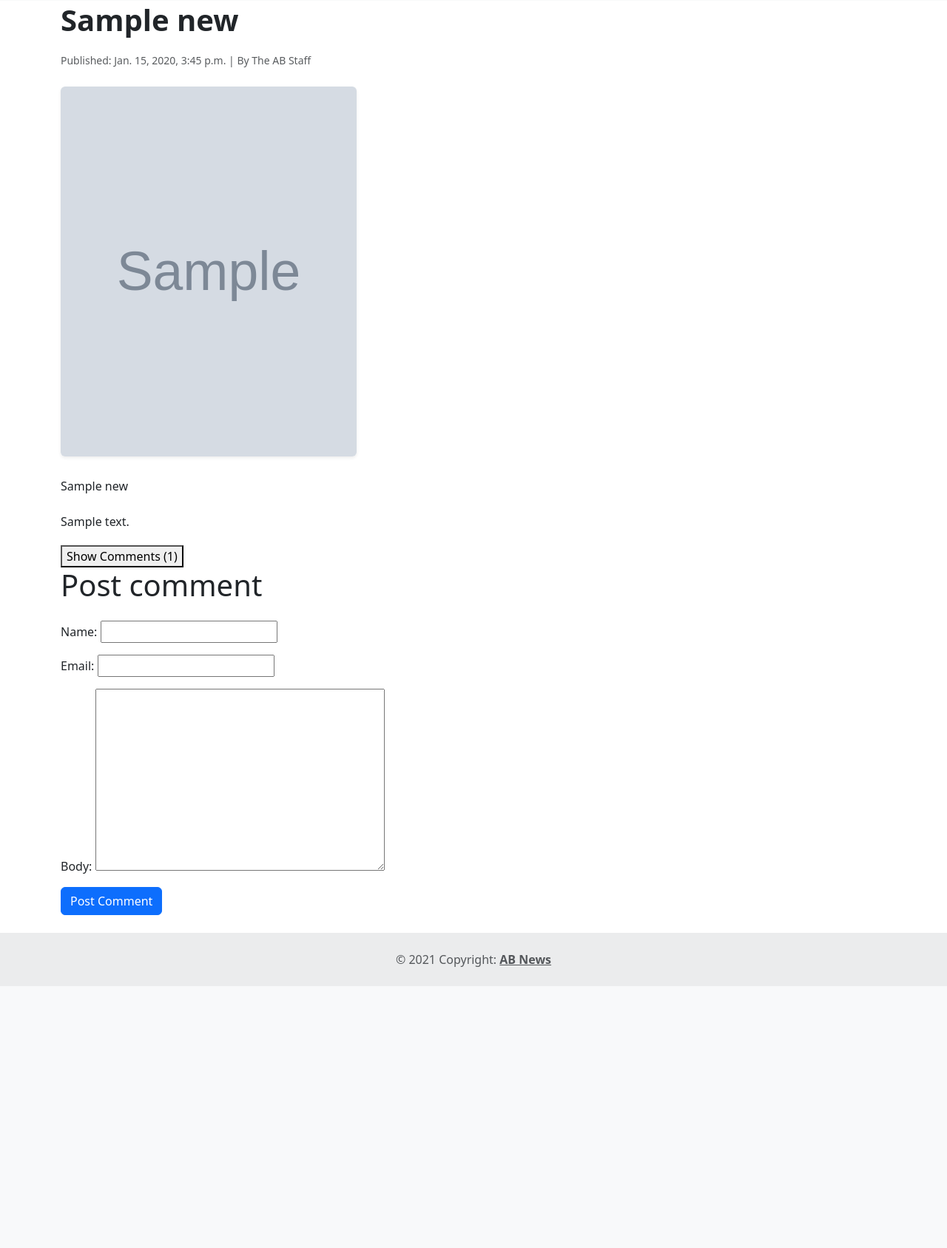
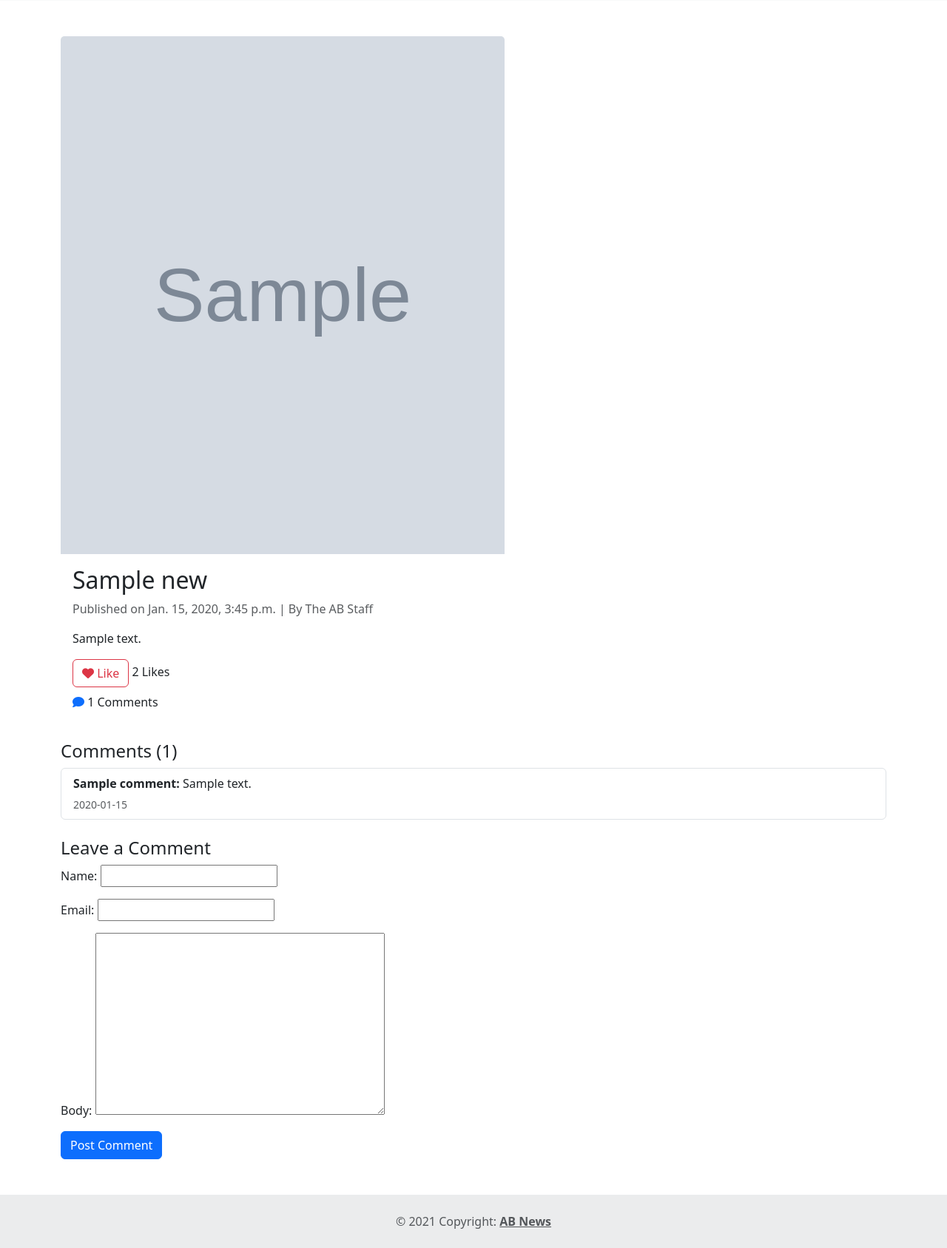
Before and after one commit to Amrit321/ab, a Django app: page /detailnews/1/ in a window 1280 px wide. Shown: the part 55-1742 px from the top of the page at 74% size. Before the commit the page ends 1388 px from the top, so only its background shows below. Run offline with Django 5.2, Linux system fonts and the light colour scheme; tables that the repository leaves empty hold one stand-in row (values such as "Sample post"); grey boxes marked "Sample" are stand-in pictures.

Commit message:
UI Update

```diff
--- a/home/templates/base.html
+++ b/home/templates/base.html
@@ -6,6 +6,8 @@
     <meta charset="utf-8">
     <meta name="viewport" content="width=device-width, initial-scale=1">
     <title>AB News</title>
+    <!-- Font Awesome CDN -->
+    <link rel="stylesheet" href="https://cdnjs.cloudflare.com/ajax/libs/font-awesome/6.5.0/css/all.min.css"/>
     <link href="https://cdn.jsdelivr.net/npm/bootstrap@5.3.8/dist/css/bootstrap.min.css" rel="stylesheet" integrity="sha384-sRIl4kxILFvY47J16cr9ZwB07vP4J8+LH7qKQnuqkuIAvNWLzeN8tE5YBujZqJLB" crossorigin="anonymous">
   </head>
   <body>
--- a/home/templates/detail_news.html
+++ b/home/templates/detail_news.html
@@ -3,10 +3,80 @@
 {% load static %}
 {% block content %}
 
+ <!-- News Detail Container -->
+<div class="container my-5">
+      <div class="row">
+        <div class="col-lg-12 mx-auto">
+          <!-- Post Details -->
+          <div class="card border-0" >
+            <img src="{% if news.image %}{{ news.image.url }}{% else %}{% static 'images/parrot.avif' %}{% endif %}"class="card-img-top" class="img-fluid rounded mb-4 shadow-sm col-md-4 mb-4" style="height: 700px; width: 600px;" />
+            <div class="card-body">
+              <h2 class="card-title">
+                {{ news.title }}
+              </h2>
+              <p class="text-muted">Published on {{ news.date }} | By The AB Staff</p>
+              <p class="card-text">
+                {{ news.description }}
+              </p>
+
+              <!-- Like Button (Without AJAX) -->
+              <form method="POST" action="">
+                <button type="submit" class="btn btn-outline-danger">
+                  <i class="fa fa-heart"></i> Like
+                </button>
+                <span>2</span> Likes
+              </form>
+
+              <!-- Comment Count -->
+              <div class="mt-2">
+                <i class="fa fa-comment text-primary"></i>
+                <span>{{ total_comment }}</span> Comments
+              </div>
+            </div>
+          </div>
+
+          <!-- Comments Section -->
+          <div class="mt-4">
+            <h4>Comments ({{ total_comment }})</h4>
+            {% for comment in comments %}
+            <ul class="list-group">
+              <li class="list-group-item">
+                <p class="mb-1">
+                  <strong> {{ comment.name }}:</strong>  {{ comment.body }}
+                </p>
+                <small class="text-muted">{{ comment.date|date:"Y-m-d" }}</small>
+
+              </li>
+                 {% empty %}
+              <li class="list-group-item text-muted">
+                No comments yet. Be the first to comment!
+              </li>
+            </ul>
+            {% endfor %}
+          </div>
+
+          <!-- Comment Form -->
+          <div class="mt-4">
+            <h4>Leave a Comment</h4>
+            <form method="POST">
+                {% csrf_token %}
+
+                {{ form.as_p }}
+
+              <div class="mb-3"></div>
+              <button type="submit" class="btn btn-primary">
+                Post Comment
+              </button>
+            </form>
+          </div>
+        </div>
+      </div>
+    </div>
+{% endblock %}
 
 
 
-  <!-- News Detail Container -->
+  {% comment %} <!-- News Detail Container -->
   <div class="container py-12" >
     <!-- Title -->
     <h1 class="fw-bold mb-3" style="font-size: 2.5rem; line-height: 1.3;">
@@ -74,6 +144,4 @@ document.addEventListener('DOMContentLoaded', function () {
     }
   });
 });
-</script>
-
-{% endblock %}
+</script> {% endcomment %}
```
Also changed, not shown: home/templates/all_news.html (+31 -10 lines), home/templates/index.html (+36 -33 lines).
